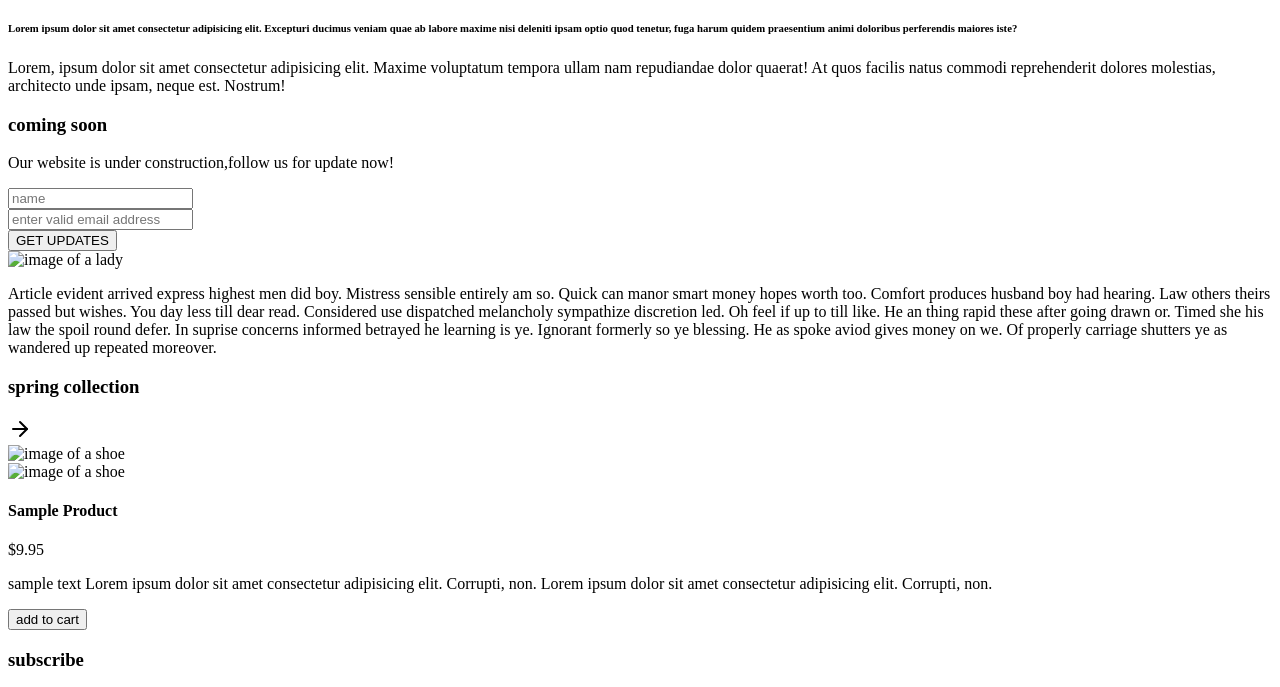
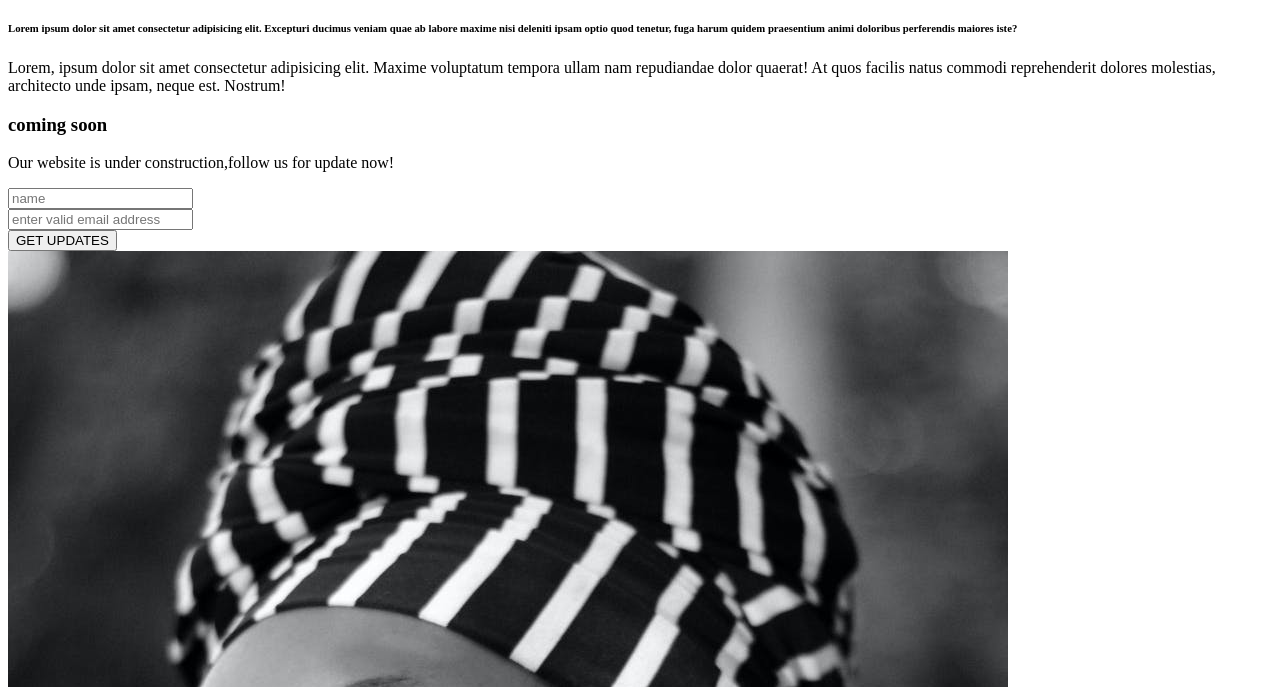
Before and after one commit to Jennydunix/KODECAMP, a plain HTML site: page index.html in a window 1280 px wide. Shown: the part 101-788 px from the top of the page. Drawn offline with nearby package versions, Linux system fonts and the light colour scheme; a web font is replaced by a local one.

Commit message:
added image folder

```diff
--- a/index.html
+++ b/index.html
@@ -68,7 +68,7 @@
         </section>
         <section class="article">
             <div class="row-100">
-                <div class="article-img-container"><img src="../images/article-img.jpeg" alt="image of a lady"
+                <div class="article-img-container"><img src="images/article-img.jpeg" alt="image of a lady"
                      class="article-img">
                     </div>
                     <div class="article-text-container">
@@ -102,10 +102,10 @@
         <section class="product">
             <div class="row-100">
                 <div class="product-container">
-                    <img src="../images/product-1.jpg" alt="image of a shoe">
+                    <img src="images/product-1.jpg" alt="image of a shoe">
                 </div>
                 <div class="product-container">
-                    <img src="../images/product-2.jpg" alt="image of a shoe">
+                    <img src="images/product-2.jpg" alt="image of a shoe">
                 </div>
                 <div class="product-description">
                     <h4>Sample Product</h4>
```
Also changed, not shown: images/article-img.jpeg (added), images/banner.jpeg (added), images/gallery-1.jpeg (added), images/gallery-2.jpeg (added), images/gallery-3.jpeg (added), images/gallery-4.jpeg (added), images/gallery-5.jpeg (added), images/gallery-6.jpeg (added), images/product-1.jpg (added), images/product-2.jpg (added), images/slide-1.jpg (added), images/slide-2.jpg (added), images/slide-3.jpg (added), images/slide-4.jpg (added), 1 more files.
